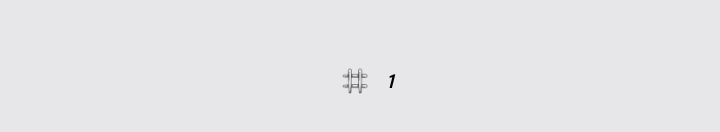
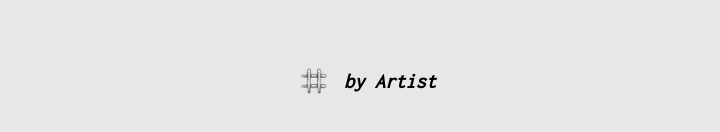
Before and after one commit to UpkXs/Anysong-platform, an Angular app: page / in a window 1280 px wide. Both pictures are taken after a click on the link "BY ARTIST". Shown: the part 272-404 px from the top of the page, without its empty margins (275-995 px from the left). Built offline with nearby package versions, Linux system fonts and the light colour scheme.

Commit message:
fix(): change numeric to selected button text

```diff
--- a/src/app/main/main.component.html
+++ b/src/app/main/main.component.html
@@ -6,13 +6,13 @@
   >
     <anysong-button
       [btnText]="byArtist"
-      (click)="btnClicked(byArtist)"
+      (click)="btnClicked(byArtist, 1)"
     >
     </anysong-button>
 
     <anysong-button
       [btnText]="bySong"
-      (click)="btnClicked(bySong)"
+      (click)="btnClicked(bySong, 2)"
     >
     </anysong-button>
   </div>
@@ -26,6 +26,8 @@
     class="anysong-playground"
   >
     <anysong-playground
+      [numeric]="selectedOptionNumber"
+      [byWhat]="selectedOptionText"
     >
     </anysong-playground>
   </div>
--- a/src/app/main/main.component.ts
+++ b/src/app/main/main.component.ts
@@ -11,15 +11,17 @@ export class MainComponent implements OnInit {
   selectTheOptions: string = 'select the options...';
   optionSelected: boolean = false;
   selectedOptionText!: string;
+  selectedOptionNumber!: number;
 
   constructor() { }
 
   ngOnInit(): void {
   }
 
-  btnClicked(btnText: string) {
+  btnClicked(btnText: string, btnNumber: number) {
     this.optionSelected = true;
     this.selectedOptionText = btnText;
+    this.selectedOptionNumber = btnNumber;
     console.log("N9ll68DYbF :: this.optionSelected : " + this.optionSelected);
     console.log("2dc8s8lnMV :: this.selectedOptionText : " + this.selectedOptionText);
   }
--- a/src/app/playground/playground.component.html
+++ b/src/app/playground/playground.component.html
@@ -2,7 +2,8 @@
   class="playground-container"
 >
   <anysong-octothorpe-with-numeric
-    [numeric]="1"
+    [numeric]="numeric"
+    [byWhat]="byWhat"
   >
   </anysong-octothorpe-with-numeric>
 </div>
--- a/src/app/playground/playground.component.ts
+++ b/src/app/playground/playground.component.ts
@@ -1,4 +1,4 @@
-import { Component, OnInit } from '@angular/core';
+import {Component, Input, OnInit} from '@angular/core';
 
 @Component({
   selector: 'anysong-playground',
@@ -7,6 +7,9 @@ import { Component, OnInit } from '@angular/core';
 })
 export class PlaygroundComponent implements OnInit {
 
+  @Input() numeric!: number;
+  @Input() byWhat!: string;
+
   constructor() { }
 
   ngOnInit(): void {
--- a/src/app/widgets/octothorpe-with-numeric/octothorpe-with-numeric.component.html
+++ b/src/app/widgets/octothorpe-with-numeric/octothorpe-with-numeric.component.html
@@ -8,6 +8,6 @@
   <span
     class="octothorpe-numeric"
   >
-    {{numeric}}
+    {{byWhat}}
   </span>
 </div>
--- a/src/app/widgets/octothorpe-with-numeric/octothorpe-with-numeric.component.ts
+++ b/src/app/widgets/octothorpe-with-numeric/octothorpe-with-numeric.component.ts
@@ -7,8 +7,9 @@ import {Component, Input, OnInit} from '@angular/core';
 })
 export class OctothorpeWithNumericComponent implements OnInit {
 
-  // todo aro change to selected option text
   @Input() numeric!: number;
+  @Input() byWhat!: string;
+  // todo aro create new model and get as @Input() this model
 
   constructor() { }
 
```
